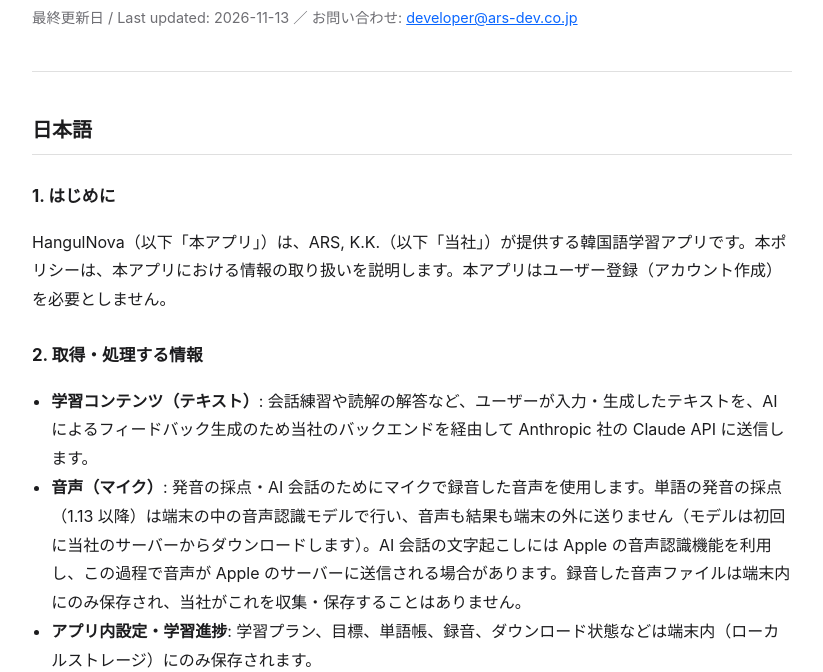
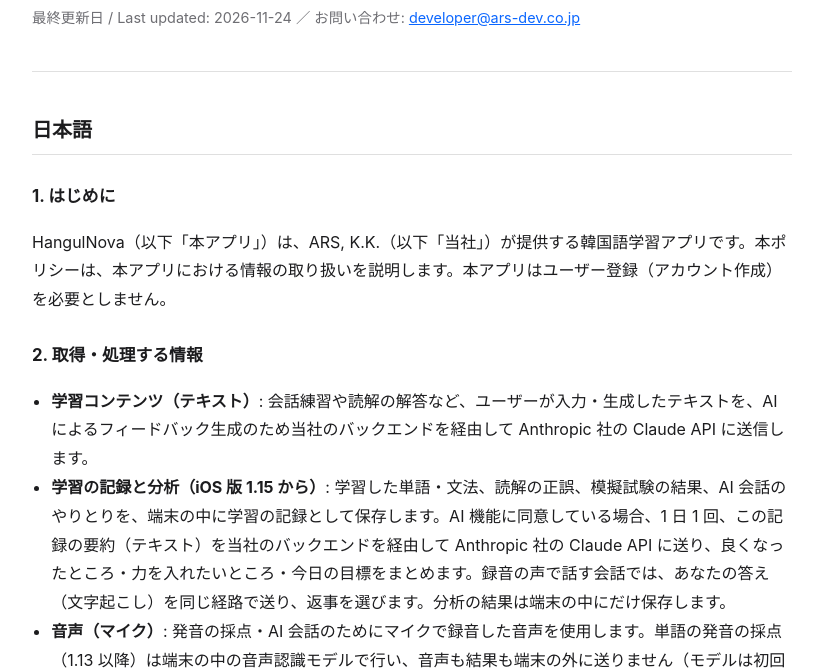
Before and after one commit to ars-sys/hangulnova-legal, a plain HTML site: page index.html in a window 1280 px wide. Shown: the part 128-800 px from the top of the page, without its empty margins (228-1051 px from the left). Drawn offline with Linux system fonts and the light colour scheme.

Commit message:
Study records and daily analysis (iOS 1.15)

```diff
--- a/index.html
+++ b/index.html
@@ -35,7 +35,7 @@
 
 <h1>プライバシーポリシー / Privacy Policy</h1>
 <p class="meta">HangulNova ／ 提供者: ARS, K.K.</p>
-<p class="meta">最終更新日 / Last updated: 2026-11-13 ／ お問い合わせ: <a href="mailto:developer@ars-dev.co.jp">developer@ars-dev.co.jp</a></p>
+<p class="meta">最終更新日 / Last updated: 2026-11-24 ／ お問い合わせ: <a href="mailto:developer@ars-dev.co.jp">developer@ars-dev.co.jp</a></p>
 
 <hr>
 
@@ -47,6 +47,7 @@
 <h3>2. 取得・処理する情報</h3>
 <ul>
   <li><strong>学習コンテンツ（テキスト）</strong>: 会話練習や読解の解答など、ユーザーが入力・生成したテキストを、AIによるフィードバック生成のため当社のバックエンドを経由して Anthropic 社の Claude API に送信します。</li>
+  <li><strong>学習の記録と分析（iOS 版 1.15 から）</strong>: 学習した単語・文法、読解の正誤、模擬試験の結果、AI 会話のやりとりを、端末の中に学習の記録として保存します。AI 機能に同意している場合、1 日 1 回、この記録の要約（テキスト）を当社のバックエンドを経由して Anthropic 社の Claude API に送り、良くなったところ・力を入れたいところ・今日の目標をまとめます。録音の声で話す会話では、あなたの答え（文字起こし）を同じ経路で送り、返事を選びます。分析の結果は端末の中にだけ保存します。</li>
   <li><strong>音声（マイク）</strong>: 発音の採点・AI 会話のためにマイクで録音した音声を使用します。単語の発音の採点（1.13 以降）は端末の中の音声認識モデルで行い、音声も結果も端末の外に送りません（モデルは初回に当社のサーバーからダウンロードします）。AI 会話の文字起こしには Apple の音声認識機能を利用し、この過程で音声が Apple のサーバーに送信される場合があります。録音した音声ファイルは端末内にのみ保存され、当社がこれを収集・保存することはありません。</li>
   <li><strong>アプリ内設定・学習進捗</strong>: 学習プラン、目標、単語帳、録音、ダウンロード状態などは端末内（ローカルストレージ）にのみ保存されます。</li>
 </ul>
@@ -112,6 +113,7 @@
 <h3>2. Information We Process</h3>
 <ul>
   <li><strong>Learning content (text):</strong> Text you enter or generate (e.g., conversation practice and reading answers) is sent through our backend to Anthropic's Claude API to produce AI feedback.</li>
+  <li><strong>Study records and analysis (iOS version 1.15 and later):</strong> The words and grammar you study, your reading results, mock exam results and AI conversations are saved on your device as a study record. If you have agreed to the AI features, once a day a text summary of this record is sent through our backend to Anthropic's Claude API to sum up what improved, what to work on and a goal for today. In &ldquo;Talk with a recorded voice&rdquo; conversations, your answers (as transcribed) are sent the same way to choose the teacher's reply. The analysis results are stored only on your device.</li>
   <li><strong>Audio (microphone):</strong> Microphone audio is used for pronunciation scoring and AI conversation. Word pronunciation scoring (version 1.13 and later) runs on an on-device speech recognition model; neither the audio nor the results leave your device (the model is downloaded once from our server). Speech-to-text for AI conversation uses Apple's speech recognition, which may transmit audio to Apple's servers. Recordings are stored only on your device; we do not collect or store them.</li>
   <li><strong>In-app settings &amp; progress:</strong> Study plans, goals, your word list, recordings, and download state are stored only on your device (local storage).</li>
 </ul>
```
